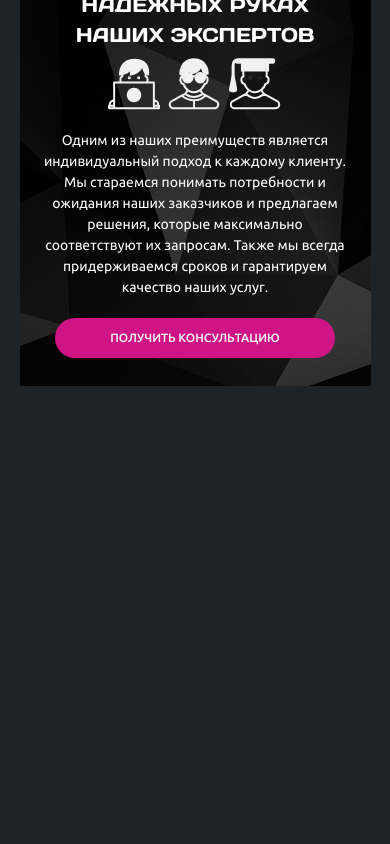
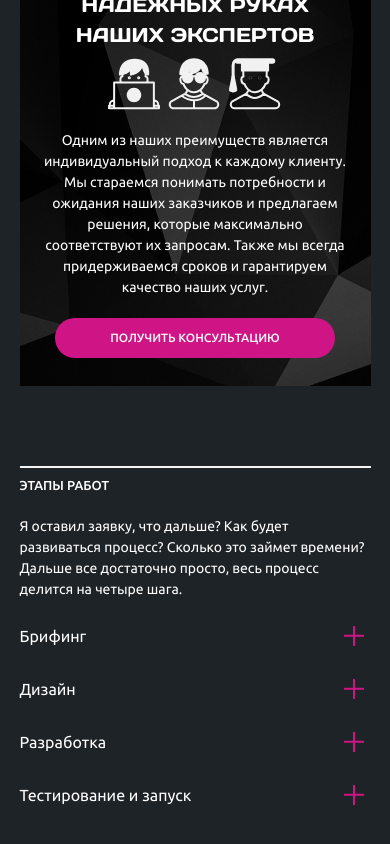
Before and after one commit to Prains/stdio, a Next.js app: page / in a window 390 px wide. Shown: the part 2082-2926 px from the top of the page. Before the commit the page ends 2548 px from the top, so only its background shows below. Built offline with nearby package versions, Linux system fonts and the light colour scheme.

Commit message:
finish accordeon

```diff
--- /dev/null
+++ b/components/Mainpage/FreeConsultationBlock/FreeConsultationBlock.tsx
@@ -0,0 +1,13 @@
+import { background } from "@/images/Mainpage/LeadImageBlock";
+
+const FreeConsultationBlock = () => {
+  return (
+    <section
+      style={{
+        background: `url('${background.src}')`,
+      }}
+    ></section>
+  );
+};
+
+export default FreeConsultationBlock;
--- a/components/Mainpage/Mainpage.tsx
+++ b/components/Mainpage/Mainpage.tsx
@@ -4,6 +4,7 @@ import CasesBlock from "./CasesBlock/CasesBlock";
 import LeadImageBlock from "./LeadImageBlock/LeadImageBlock";
 import LeadTextBlock from "./LeadTextBlock/LeadTextBlock";
 import MainBlock from "./MainBlock/MainBlock";
+import WorkDescriptionBlock from "./WorkDescriptionBlock/WorkDescriptionBlock";
 
 const MainpageComponent = () => {
   return (
@@ -15,6 +16,8 @@ const MainpageComponent = () => {
         <WhiteLine />
         <CasesBlock />
         <LeadImageBlock />
+        <WhiteLine />
+        <WorkDescriptionBlock />
       </ContentZone>
     </main>
   );
--- /dev/null
+++ b/components/Mainpage/WorkDescriptionBlock/AccordeonItem/AccordeonItem.tsx
@@ -0,0 +1,44 @@
+"use client";
+import { useState } from "react";
+import Image from "next/image";
+import { pinkCross } from "@/images/icons";
+import { motion, AnimatePresence } from "framer-motion";
+
+interface AccordeonItem {
+  name: string;
+  description: string;
+}
+
+const AccordeonItem = ({ name, description }: AccordeonItem) => {
+  const [opened, setIsOpened] = useState(false);
+
+  return (
+    <div>
+      <div className="flex items-center justify-between">
+        {name}
+        <Image
+          src={pinkCross}
+          alt="розовый крестик крест накрест"
+          onClick={() => {
+            setIsOpened(!opened);
+          }}
+          className={`${opened ? "rotate-45" : ""} transition-all`}
+        />
+      </div>
+      <AnimatePresence>
+        {opened && (
+          <motion.p
+            className="text-main mt-5"
+            initial={{ opacity: 0 }}
+            animate={{ opacity: 100 }}
+            exit={{ opacity: 0 }}
+          >
+            {description}
+          </motion.p>
+        )}
+      </AnimatePresence>
+    </div>
+  );
+};
+
+export default AccordeonItem;
--- /dev/null
+++ b/components/Mainpage/WorkDescriptionBlock/WorkDescriptionBlock.tsx
@@ -0,0 +1,52 @@
+import AccordeonItem from "./AccordeonItem/AccordeonItem";
+
+const WorkDescriptionBlock = () => {
+  const list = [
+    {
+      name: "Брифинг",
+      description:
+        "В брифинге проекта участвует команда специалистов, включая менеджера проекта, разработчика, дизайнера и других участников команды, а также представителей заказчика, где мы определяем цели и задачи проекта, его целевую аудиторию, временные рамки и бюджет, учитывая все ограничения и потребности. Затем обсуждаем детали проекта, включая функциональность, дизайн и технологии, а на основе собранных данных составляем техническое задание (ТЗ) - документ, описывающий все требования к проекту, после чего обсуждаем его с заказчиком для уточнения всех требований и ожиданий перед началом работы.",
+    },
+    {
+      name: "Дизайн",
+      description:
+        "В процессе дизайна проекта мы начинаем с изучения требований и предпочтений заказчика, определения целевой аудитории и ее потребностей, затем создаем прототипы для визуализации структуры и функционала, проводим итерации и утверждение концепции с заказчиком, после чего разрабатываем окончательный дизайн, уделяя внимание каждой детали, от цветовой схемы до пользовательского интерфейса.",
+    },
+    {
+      name: "Разработка",
+      description:
+        "В разработке проекта мы следуем стандартной методологии Agile. Разбиваем работу на спринты для поэтапной реализации функционала, проводим регулярные проверки качества кода и тестирование на каждом этапе, для постоянной оптимизации и улучшения продукта, при этом всегда оставаясь в тесном общении с заказчиком.",
+    },
+    {
+      name: "Тестирование и запуск",
+      description:
+        "В процессе запуска и тестирования проекта мы выполняем совокупность автоматических и ручных тестов, чтобы проверить все аспекты функциональности, производительности и безопасности, затем проводим юзабилити-тестирование с реальными пользователями для проверки удобства и понятности интерфейса, а после устранения всех обнаруженных ошибок и недочетов осуществляем окончательный запуск проекта.",
+    },
+  ];
+
+  return (
+    <section className="mb-10 mt-2 flex flex-col gap-5">
+      <div className="flex flex-col gap-5 md:flex-row md:items-start md:justify-between">
+        <p className="text-bold">этапы работ</p>
+        <p className="text-main md:max-w-[480px] lg:mr-20">
+          Я оставил заявку, что дальше? Как будет развиваться процесс? Сколько
+          это займет времени? Дальше все достаточно просто, весь процесс делится
+          на четыре шага.
+        </p>
+      </div>
+      <article className="flex flex-col gap-5 md:mt-6 lg:w-[560px] lg:self-end">
+        {list.map((item) => {
+          return (
+            <AccordeonItem
+              name={item.name}
+              description={item.description}
+              key={item.name}
+            />
+          );
+        })}
+      </article>
+    </section>
+  );
+};
+
+export default WorkDescriptionBlock;
--- a/images/icons/index.tsx
+++ b/images/icons/index.tsx
@@ -1,4 +1,5 @@
 import burgerIcon from "./burgerIcon.svg";
 import whiteCross from "./whiteCross.svg";
+import pinkCross from "./pinkCross.svg";
 
-export { burgerIcon, whiteCross };
+export { burgerIcon, whiteCross, pinkCross };
```
Also changed, not shown: images/icons/pinkCross.svg (added).
